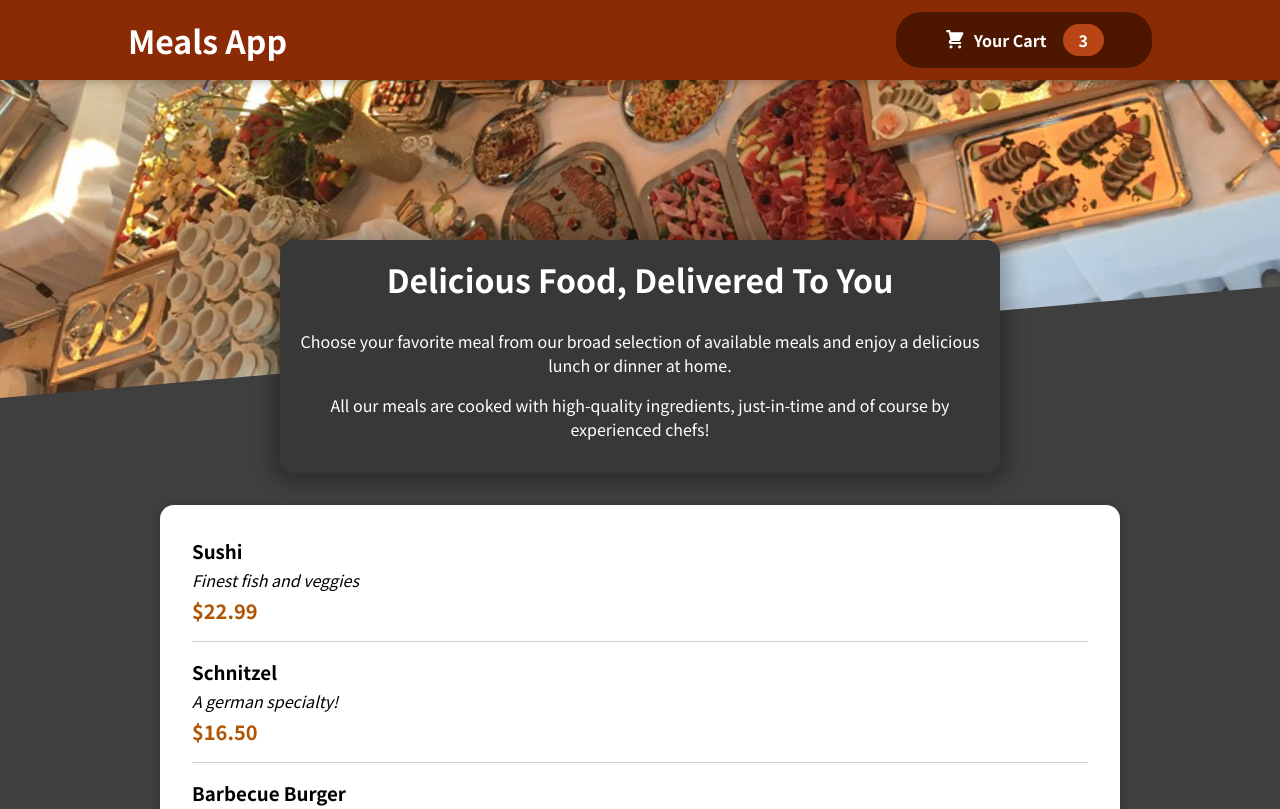
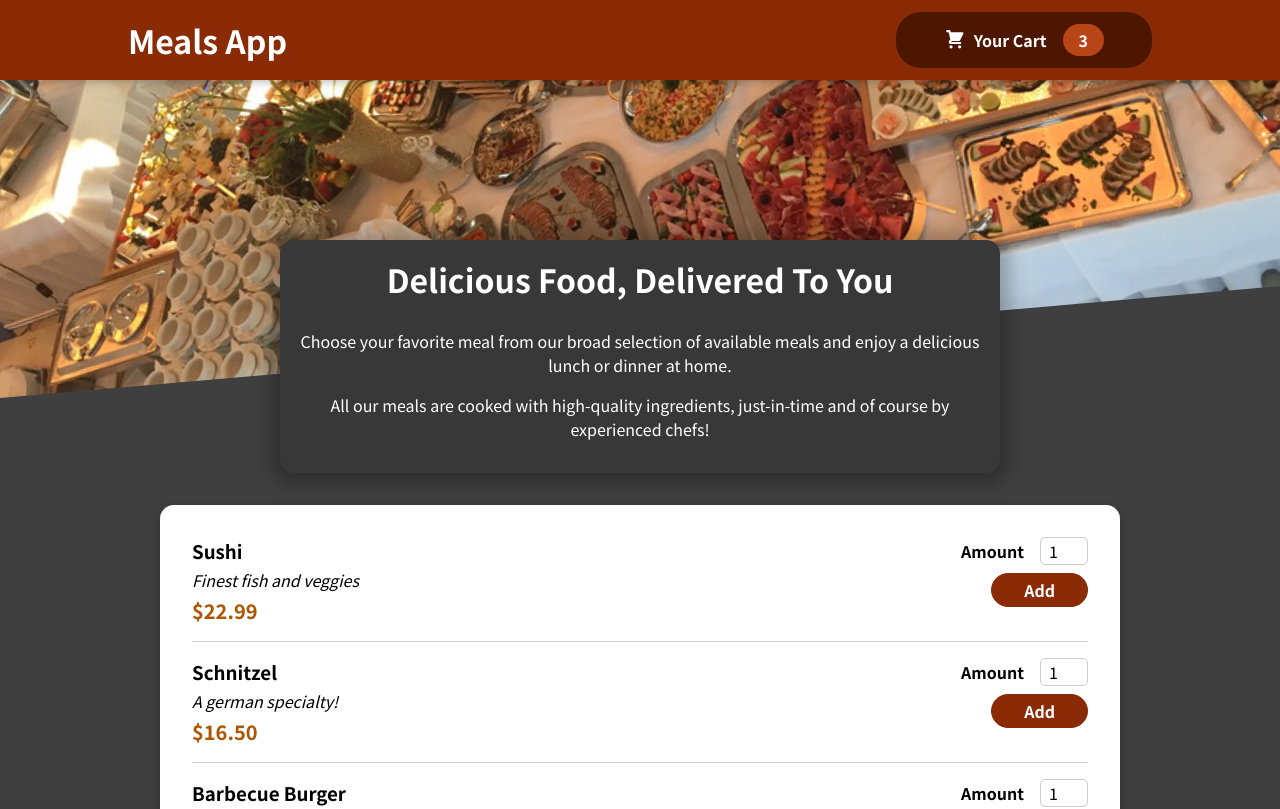
Before and after one commit to vsmind/learning-react-food-order-app, a React (Create React App) app: page / in a window 1280 px wide. Shown: the top 809 px of the page. Built offline with nearby package versions, Linux system fonts and the light colour scheme.

Commit message:
Updated Meals components

```diff
--- a/src/components/Meals/AvailableMeals.js
+++ b/src/components/Meals/AvailableMeals.js
@@ -15,6 +15,7 @@ const DUMMY_MEALS = [{
 const AvailableMeals = () => {
     const mealsList = DUMMY_MEALS.map(meal => (
         <MealItem
+            id={meal.id}
             key={meal.id}
             name={meal.name}
             description={meal.description}
--- a/src/components/Meals/MealItem/MealItem.js
+++ b/src/components/Meals/MealItem/MealItem.js
@@ -12,7 +12,7 @@ const MealItem = (props) => {
                 <div className={classes.price}>{price}</div>
             </div>
             <div>
-                <MealItemForm />
+                <MealItemForm id={props.id}/>
             </div>
         </li>
     );
--- a/src/components/Meals/MealItem/MealItemForm.js
+++ b/src/components/Meals/MealItem/MealItemForm.js
@@ -1,7 +1,11 @@
 import classes from './MealItemForm.module.css';
+import Input from "../../UI/Input";
 
-const MealItemForm = () => {
-    return (<></>);
+const MealItemForm = (props) => {
+    return (<form className={classes.form}>
+        <Input label="Amount" input={{id: 'amount_' + props.id, type: 'number', min: '1', max: '5', step: '1', defaultValue: '1'}}/>
+        <button>Add</button>
+    </form>);
 }
 
 export default MealItemForm;
--- /dev/null
+++ b/src/components/UI/Input.js
@@ -0,0 +1,10 @@
+import classes from './Input.module.css';
+
+const Input = (props) => {
+    return (<div className={classes.input}>
+        <label htmlFor={props.input.id}>{props.label}</label>
+        <input {...props.input}/>
+    </div>);
+};
+
+export default Input;
```
